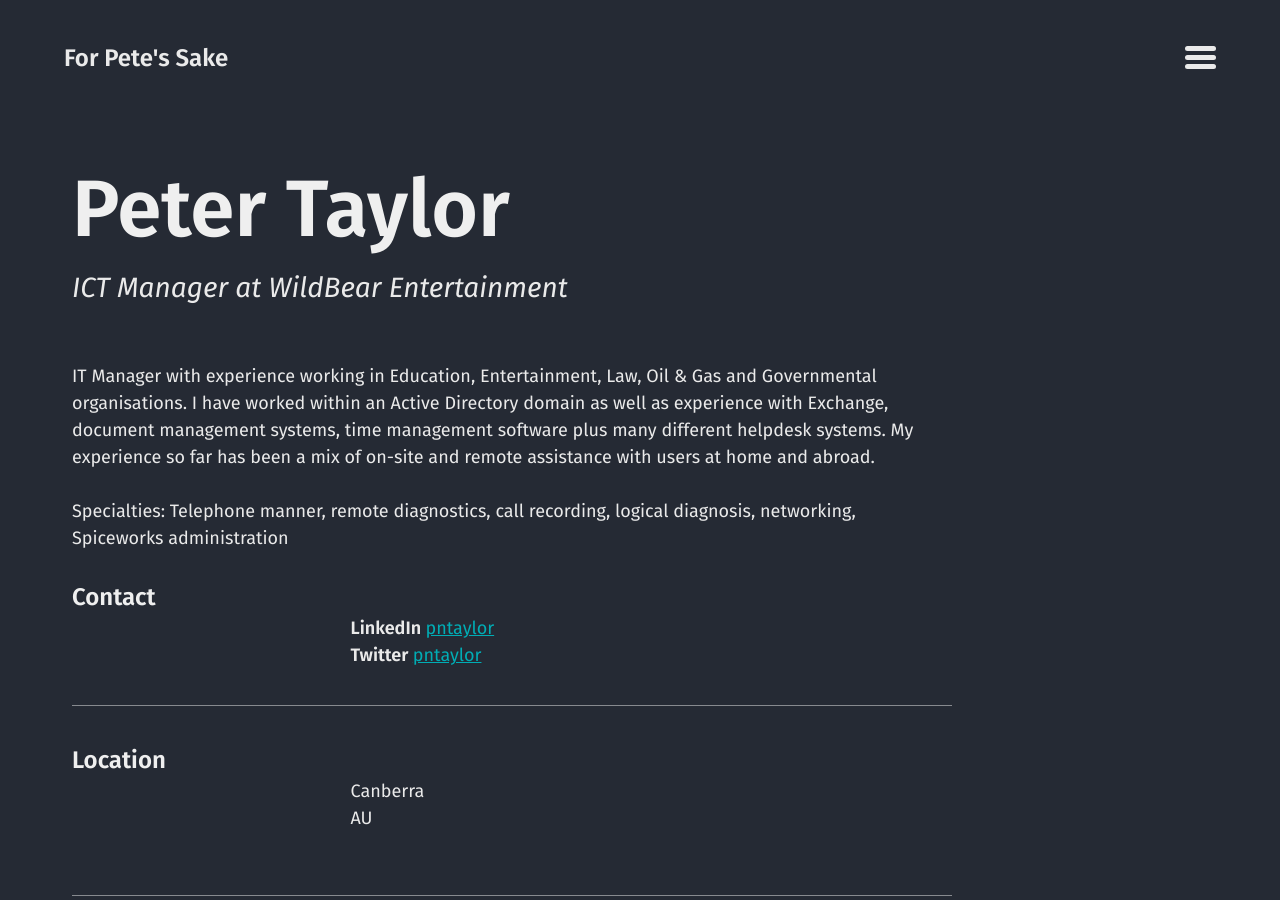
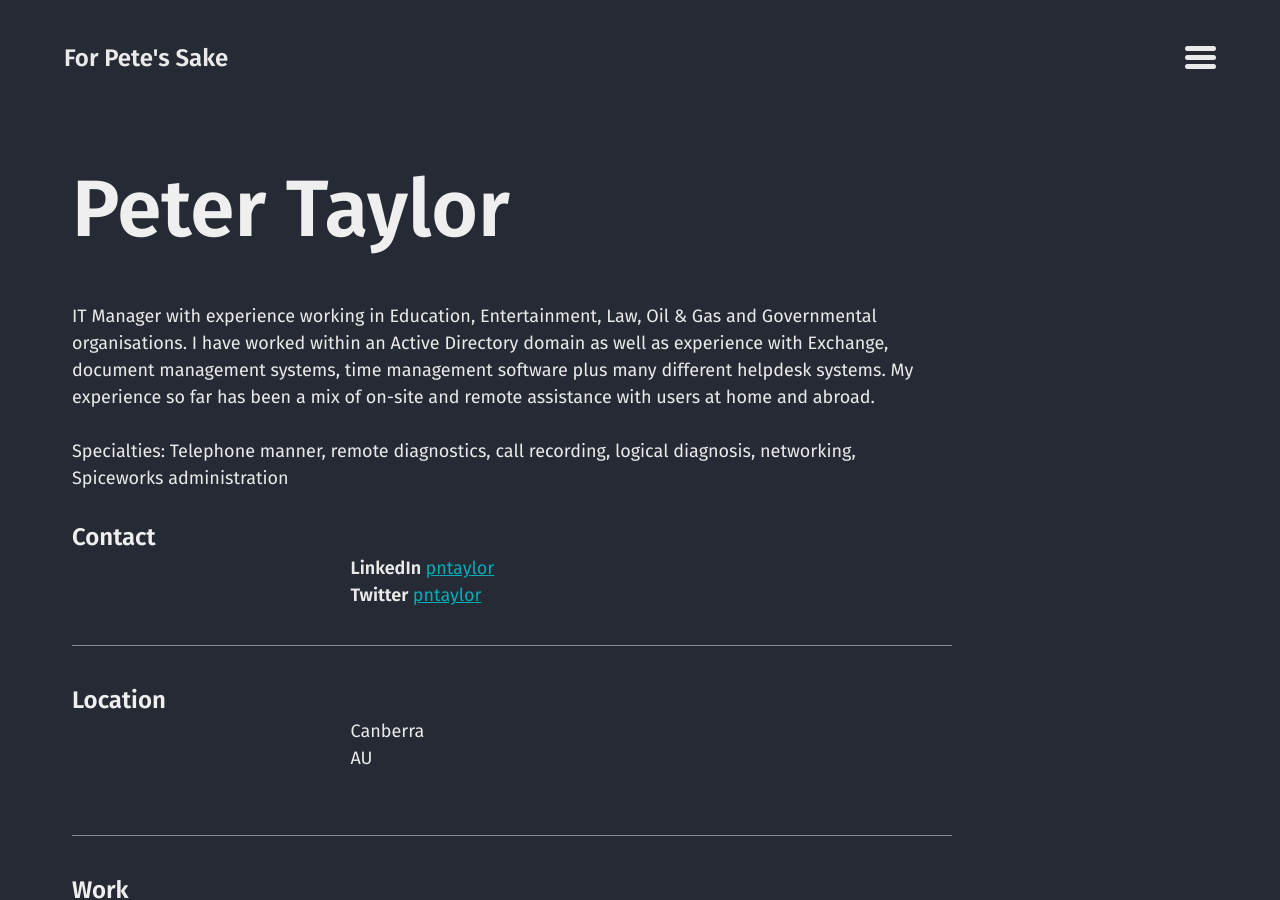
Before and after one commit to pn-taylor/pn-taylor.github.io, a Jekyll site: the page built from cv.md, in a window 1280 px wide and 900 px high. Built offline with Jekyll 4.4.1, drawn with Linux system fonts in a browser that asks for light colours.

Commit message:
Removed job location and title

```diff
--- a/_data/cv.json
+++ b/_data/cv.json
@@ -2,7 +2,6 @@
   "$schema": "https://raw.githubusercontent.com/jsonresume/resume-schema/v1.0.0/schema.json",
   "basics": {
     "name": "Peter Taylor",
-    "label": "ICT Manager at WildBear Entertainment",
     "image": "/assets/images/avatar.jpg",
     "url": "https://pn-taylor.github.io",
     "summary": "IT Manager with experience working in Education, Entertainment, Law, Oil & Gas and Governmental organisations. I have worked within an Active Directory domain as well as experience with Exchange, document management systems, time management software plus many different helpdesk systems. My experience so far has been a mix of on-site and remote assistance with users at home and abroad.\n\nSpecialties: Telephone manner, remote diagnostics, call recording, logical diagnosis, networking, Spiceworks administration",
```
